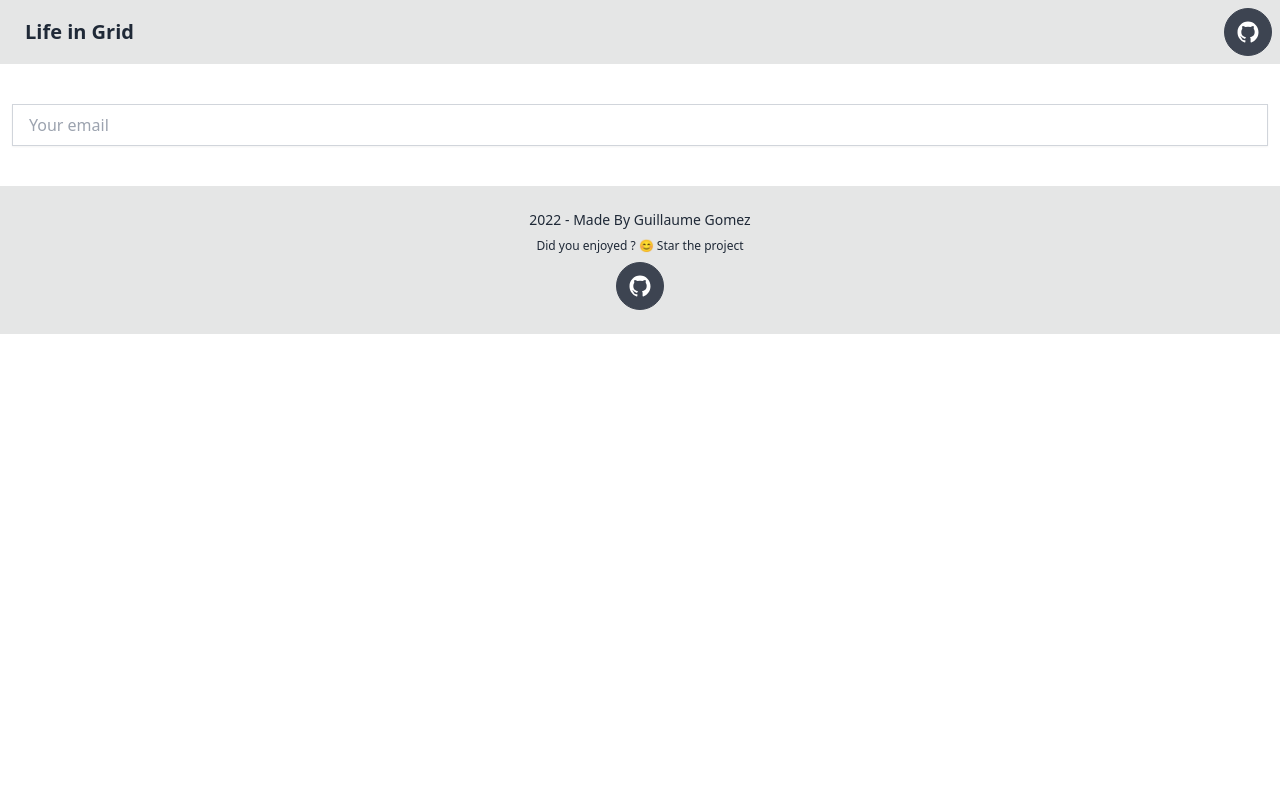
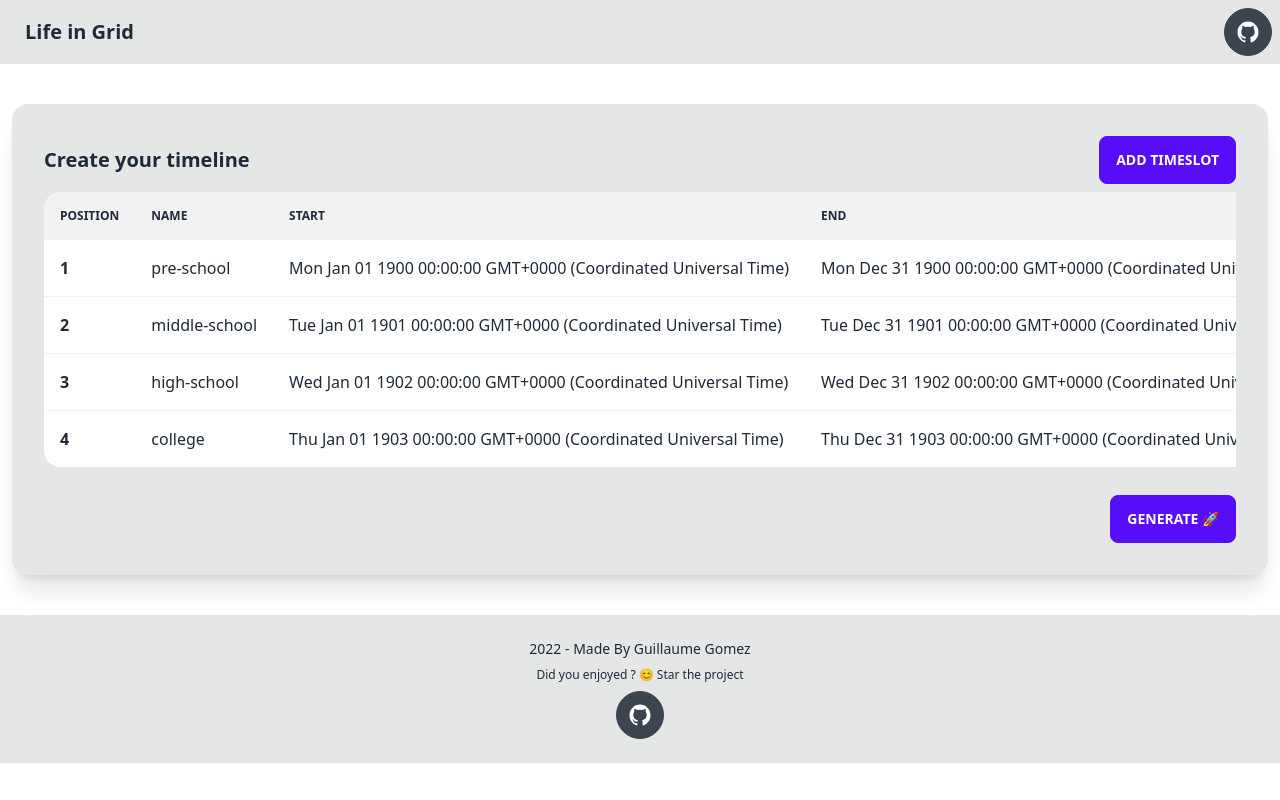
Before and after one commit to guillaume-gomez/life-in-grid, a React (Create React App) app: page /create in a window 1280 px wide. Built offline with nearby package versions, Linux system fonts and the light colour scheme.

Commit message:
:construction: form

```diff
--- /dev/null
+++ b/src/DatePicker.tsx
@@ -0,0 +1,13 @@
+import React from 'react';
+import GitHubStarLink from "./GithubStarLink";
+
+function DatePicker(): React.ReactElement {
+
+  return (
+    <div>
+      <input type="date" className="text-neutral" />
+    </div>
+  );
+}
+
+export default DatePicker;
--- a/src/FormView.tsx
+++ b/src/FormView.tsx
@@ -1,14 +1,76 @@
 import React, { useState } from 'react';
+import DatePicker from "./DatePicker";
+import { Period } from "./interfaces";
+
+
+const defaultPeriods : Period[] = [
+  { name: "pre-school", color: "#bbd00d", start: new Date("1900-01-01"), end: new Date("1900-12-31") },
+  { name: "middle-school", color: "#17810a", start: new Date("1901-01-01"), end: new Date("1901-12-31") },
+  { name: "high-school", color: "#a4580b", start: new Date("1902-01-01"), end: new Date("1902-12-31") },
+  { name: "college", color: "#45173b", start: new Date("1903-01-01"), end: new Date("1903-12-31") },
+  ]
 
 function FormView() {
+  const [periods, setPeriods] = useState<Period[]>(defaultPeriods);
   return (
-
-<div className="relative">
-    <input type="text" id="simple-email" className=" flex-1 appearance-none border border-gray-300 w-full py-2 px-4 bg-white text-gray-700 placeholder-gray-400 shadow-sm text-base focus:outline-none focus:ring-2 focus:ring-purple-600 focus:border-transparent" placeholder="Your email"/>
+    <div className="card w-full bg-base-300 shadow-xl">
+      <div className="card-body">
+        <div className="flex justify-between">
+          <h2 className="card-title">Create your timeline</h2>
+          <button className="btn btn-primary">Add TimeSlot</button>
+        </div>
+        <div className="flex flex-col gap-7">
+          <div className="overflow-x-auto">
+            <table className="table w-full">
+              <thead>
+                <tr>
+                  <th>Position</th>
+                  <th>Name</th>
+                  <th>Start</th>
+                  <th>End</th>
+                  <th>Color</th>
+                </tr>
+              </thead>
+              <tbody>
+                {
+                  periods.map( ({name, start, end, color}, index) => {
+                    return <TimeSlot position={index + 1} name={name} start={start} end={end} color={color} />
+                  })
+                }
+              </tbody>
+            </table>
+          </div>
+          <div className="card-actions justify-end">
+            <button className="btn btn-primary">Generate 🚀</button>
+          </div>
+        </div>
+      </div>
     </div>
-
-
   );
 }
 
+
+interface TimeSlotInterface {
+  name: string;
+  start: Date;
+  end: Date;
+  color: string;
+  position: number;
+}
+
+
+function TimeSlot({name, start, end, color, position } : TimeSlotInterface) {
+  return (
+      <tr className="p-2">
+        <th>{position}</th>
+        <td>{name}</td>
+        <td>{start.toString()}</td>
+        <td>{end.toString()}</td>
+        <td>{color}</td>
+      </tr>
+    );
+}
+
+
+
 export default FormView;
```
